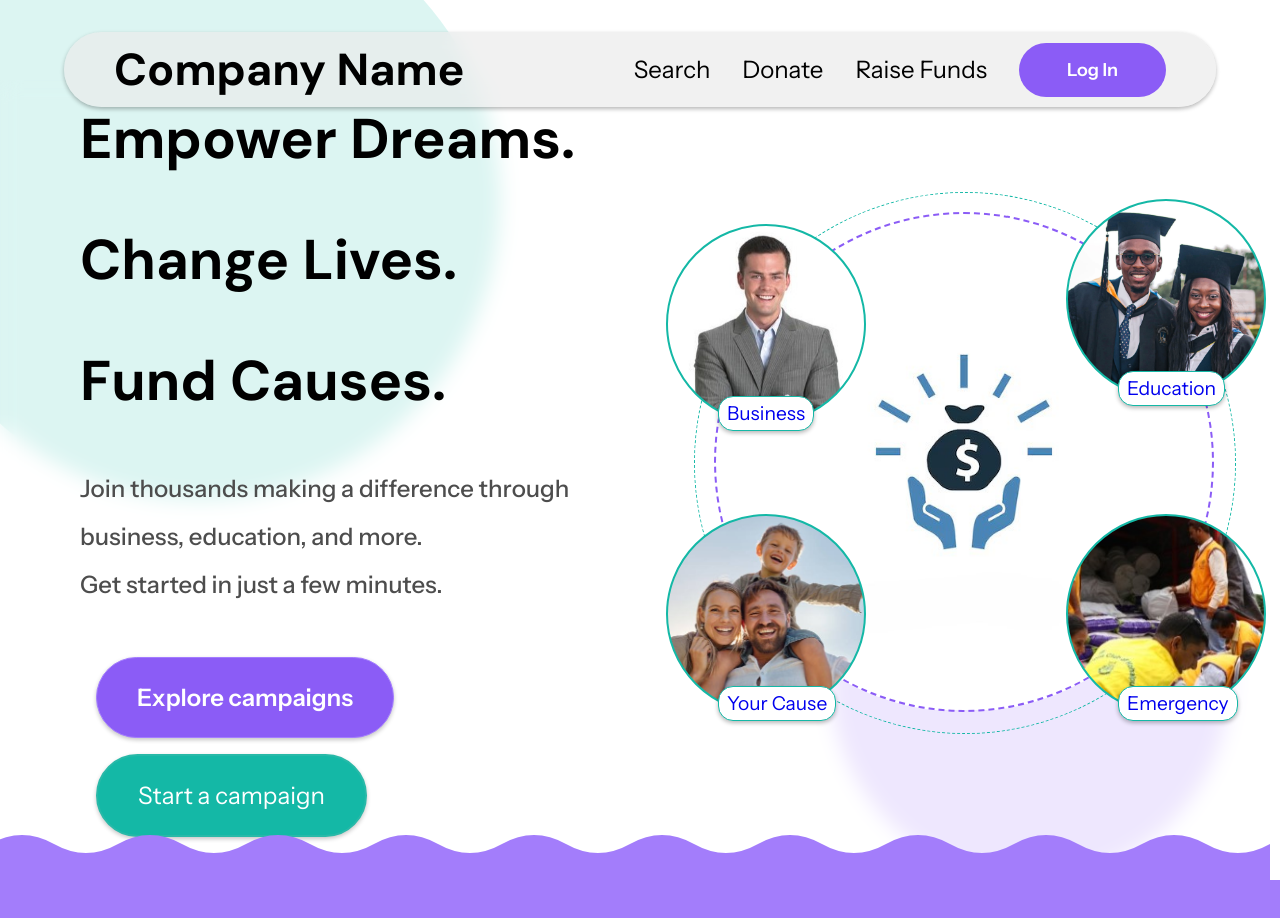
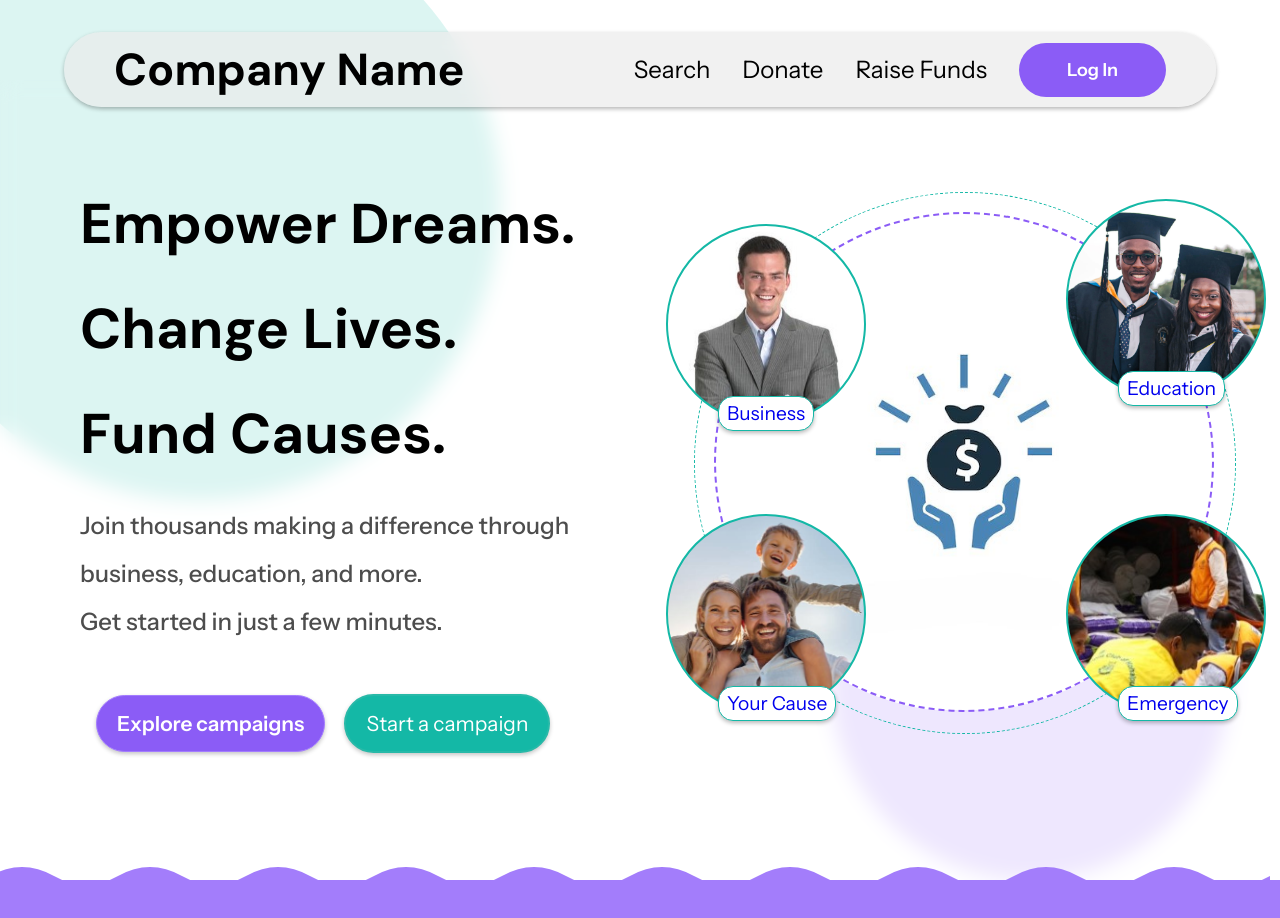
Before and after one commit to chris562623/funding-web, a plain HTML site: page Index.html in a window 1280 px wide. Shown: the top 918 px of the page. Drawn offline with nearby package versions, Linux system fonts and the light colour scheme.

Commit message:
Update index.css

```diff
--- a/styles/index.css
+++ b/styles/index.css
@@ -386,6 +386,21 @@ canvas {
         margin-left: 3rem;
         padding-left: 2rem;
     }
+        .main-wrap{
+        margin-bottom: 2rem;
+    }
+
+    .main-text h1 {
+        margin-bottom: 2rem;
+    }
+
+    #waveCanvas{
+        z-index: -10;
+    }
+    .main-buttons button {
+        font-size: 1.3rem;
+        padding: 15px 20px;
+    }
 }
 
 @media (max-width: 1150px) {
@@ -656,4 +671,5 @@ canvas {
         background-color: #007bff;
         color: white;
     }
+
 }
```
